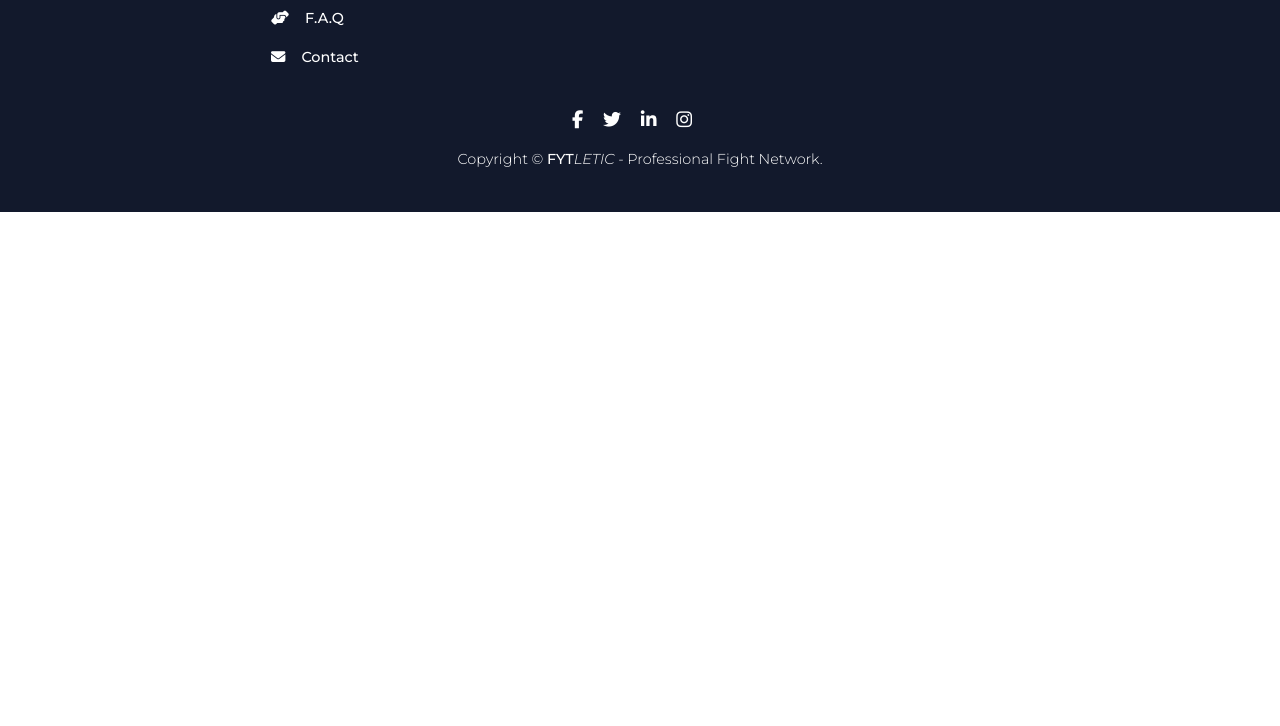
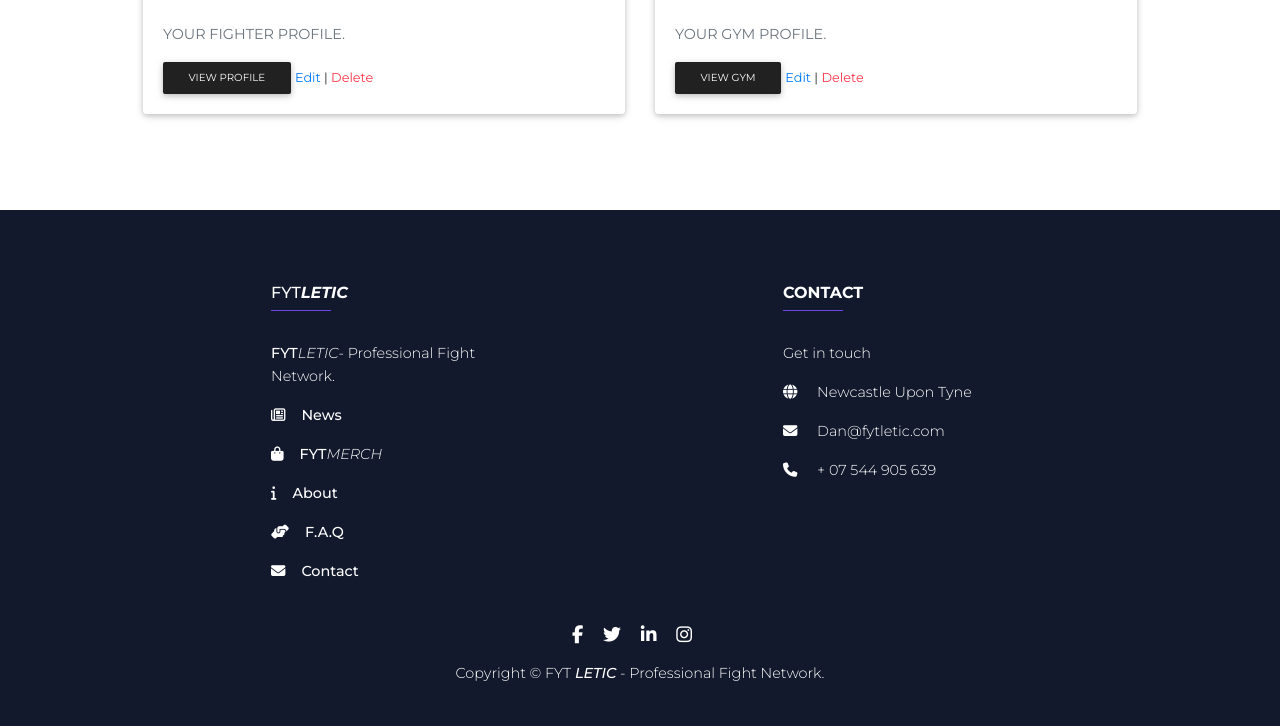
Before and after one commit to danielboots/fytletic, a Django app: page /profile/ in a window 1280 px wide. Shown: the part 1364-2090 px from the top of the page. Before the commit the page ends 1576 px from the top, so only its background shows below. Run offline with Django 3.2, Linux system fonts and the light colour scheme; the visitor is signed in with stand-in values (Sample User, id 1); data comes from the database, SQL or seed files in the repository; data that the repository does not hold is empty; some libraries are stand-ins or nearby versions.

Commit message:
imported gym and fighters to profile and added card placeholders for profile management

```diff
--- a/profiles/templates/profiles/profile.html
+++ b/profiles/templates/profiles/profile.html
@@ -13,7 +13,7 @@
         <div class="row">
             <div class="hero-text text-center">
                 <h1 class="display-4 logo-font text-white font-weight-bold">
-                    Profile
+                    Your Account
                 </h1>
 
 
@@ -32,7 +32,7 @@
     <div class="row">
         <div class="col">
             <hr>
-            <h2 class="logo-font mb-4">My Profile</h2>
+            <h2 class="logo-font mb-4">Account</h2>
             <hr>
         </div>
     </div>
@@ -97,6 +97,119 @@
     </div>
 </div>
 
+
+
+<!-- Fighter Profile Views-->
+
+
+<div class="container">
+    <div class="row">
+        <div class="col">
+            <hr>
+            <h2 class="logo-font mb-4">Profile Management</h2>
+            <hr>
+        </div>
+    </div>
+
+    <div class="row">
+
+        <!--Fighter Profile here-->
+        <div class="col-12 col-lg-6">
+            <p class="text-muted"> <em>Fighter Profile</em> </p>
+
+            <!-- Display Gym -->
+
+            <!-- Card -->
+            <div class="card hoverable">
+
+                <!-- Card image -->
+                <img class="card-img-top" src="#" alt="Card image cap">
+
+                <!-- Card content -->
+                <div class="card-body">
+
+                    <!-- Title -->
+                    <p class="card-title text-muted text-uppercase font-small mt-1 mb-3">
+                        Your FIGHTER Profile.
+                    </p>
+
+
+
+                    <a class="btn btn-dark pill-btn btn-sm" href="#">View
+                        Profile</a>
+                    {% if user.is_authenticated %}
+                    <small class="text-center ">
+                        <a href="#">Edit</a> |
+                        <a class="text-danger" href="#">Delete</a>
+                    </small>
+                    {% endif %}
+
+
+
+
+                </div>
+            </div>
+
+
+        </div>
+
+
+        <!--Gym Profile here-->
+
+        <div class="col-12 col-lg-6">
+            <p class="text-muted"> <em>Gym Profile</em> </p>
+
+            <!-- Display Gym -->
+
+            <!-- Card -->
+            <div class="card hoverable">
+
+                <!-- Card image -->
+                <img class="card-img-top" src="#" alt="Card image cap">
+
+                <!-- Card content -->
+                <div class="card-body">
+
+                    <!-- Title -->
+                    <p class="card-title text-muted text-uppercase font-small mt-1 mb-3">
+                        Your GYM Profile.
+                    </p>
+
+
+                    <a class="btn btn-dark pill-btn btn-sm" href="#">View
+                        Gym</a>
+
+                    {% if user.is_authenticated %}
+                    <small class="text-center ">
+                        <a href="#">Edit</a> |
+                        <a class="text-danger" href="#">Delete</a>
+                    </small>
+                    {% endif %}
+
+                </div>
+            </div>
+
+
+        </div>
+    </div>
+</div>
+
+<!--Spacer row-->
+<div class="row my-5">
+    <div class="col">
+
+    </div>
+</div>
+
+
+
+
+
+
+
+
+
+
 {% endblock %}
 
 {% block postloadjs %}
--- a/profiles/views.py
+++ b/profiles/views.py
@@ -4,6 +4,11 @@ from django.contrib import messages
 
 from .models import UserProfile
 from .forms import UserProfileForm
+
+
+from news.models import Post
+from fytnet.models import Fighter
+from gym.models import Gym
 
 from checkout.models import Order
 
@@ -23,10 +28,22 @@ def profile(request):
     else:
 
         form = UserProfileForm(instance=profile)
+
     orders = profile.orders.all()
 
+    # importing fighters and gym to profile view - and context
+
+    fighters = Fighter.objects.order_by("-created_on")[:3]
+    gyms = Gym.objects.order_by("-created_on")[:3]
+
     template = "profiles/profile.html"
-    context = {"form": form, "orders": orders, "on_profile_page": True}
+    context = {
+        "form": form,
+        "orders": orders,
+        "fighters": fighters,
+        "gyms": gyms,
+        "on_profile_page": True,
+    }
 
     return render(request, template, context)
 
--- a/static/css/base.css
+++ b/static/css/base.css
@@ -650,6 +650,22 @@ input[name='q']::placeholder {
 
 }
 
+.fa-brand-facebook {
+    color: #3b5998;
+}
+
+.fa-brand-web {
+    color: black;
+}
+
+.fa-brand-twitter {
+    color: #1da1f2;
+}
+
+.fa-brand-instagram {
+    color: #c32aa3;
+}
+
 
 
 
--- a/templates/includes/footer.html
+++ b/templates/includes/footer.html
@@ -69,17 +69,17 @@
             <!--Facebook-->
 
             <a href="https://facebook.com" target="_blank" class="fb-ic mr-3" role="button"><i
-                    class="fab fa-lg fa-facebook-f"></i></a>
+                    class="fab fa-lg fa-facebook-f hover-nav"></i></a>
             <!--Twitter-->
             <a href="https://twitter.com" target="_blank" class="tw-ic mr-3" role="button"><i
-                    class="fab fa-lg fa-twitter"></i></a>
+                    class="fab fa-lg fa-twitter hover-nav"></i></a>
 
             <!--Linkedin-->
             <a href="https://linkedin.com" target="_blank" class="li-ic mr-3" role="button"><i
-                    class="fab fa-lg fa-linkedin-in"></i></a>
+                    class="fab fa-lg fa-linkedin-in hover-nav"></i></a>
             <!--Instagram-->
             <a href="https://instagram.com" target="_blank" class="ins-ic mr-3" role="button"><i
-                    class="fab fa-lg fa-instagram"></i></a>
+                    class="fab fa-lg fa-instagram hover-nav"></i></a>
         </div>
 
     </div>
@@ -87,7 +87,7 @@
     <!-- Copyright -->
     <div class="text-center py-3">
         Copyright &copy;
-        <span class="year"></span> <strong> FYT</strong><em>LETIC</em> - Professional Fight Network.
+        <span class="year"></span> FYT<em> <strong>LETIC</strong> </em> - Professional Fight Network.
     </div>
     <!-- Copyright -->
 </footer>
--- a/templates/includes/nav.html
+++ b/templates/includes/nav.html
@@ -45,15 +45,18 @@
                 <div class="dropdown-menu" aria-labelledby="navbarDropdown">
                     {% if request.user.is_authenticated %}
 
+                    <a class="nav-link  hover-nav" href="{% url 'profile' %}"><i
+                            class="fas fa-user-plus mr-1 hover-nav"></i>Your Account
+                    </a>
 
                     <a class="nav-link  hover-nav" href="{% url 'add_fighter' %}"><i
-                            class="fas fa-building mr-1 hover-nav"></i>Add Fighter Profile
+                            class="fas fa-user-plus mr-1 hover-nav"></i>Add Fighter
                     </a>
 
 
 
                     <a class="nav-link  hover-nav" href="{% url 'account_login' %}"><i
-                            class="fas fa-building mr-1 hover-nav"></i>Add Gym
+                            class="fas fa-cubes mr-1 hover-nav"></i>Add Gym
                     </a>
 
 
```
Also changed, not shown: fytnet/templates/fytnet/fighter_profile.html (+6 -6 lines), gym/templates/gym/gym_listing.html (+6 -6 lines).
